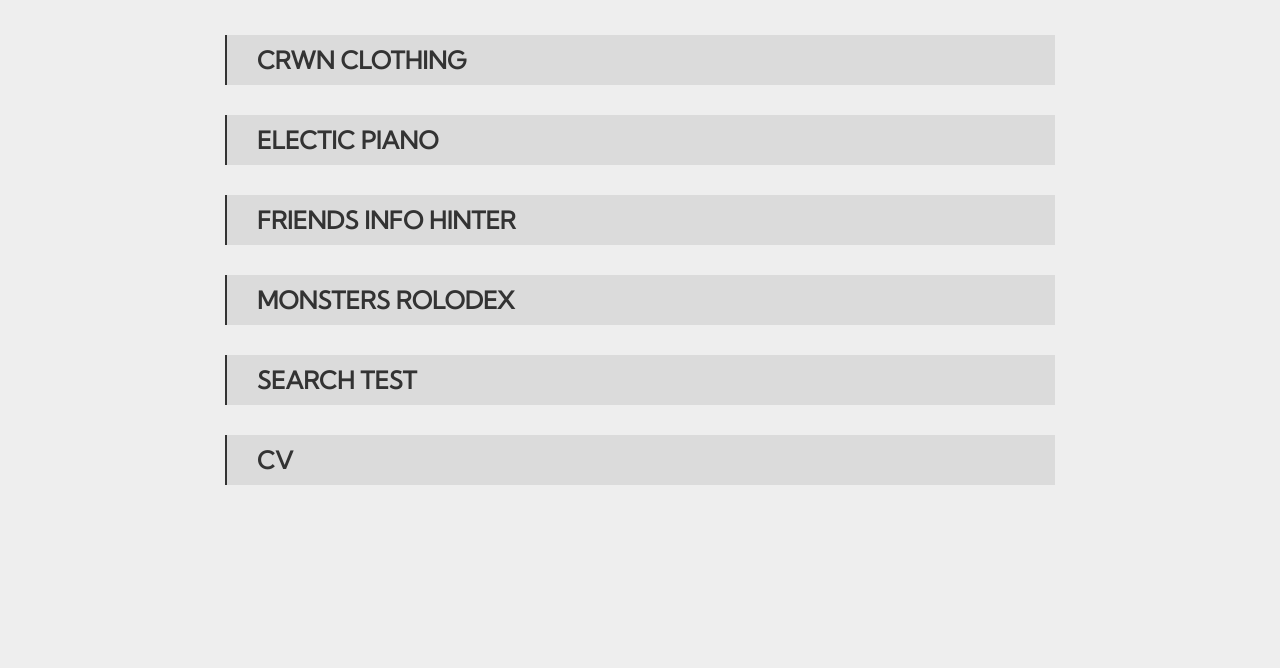
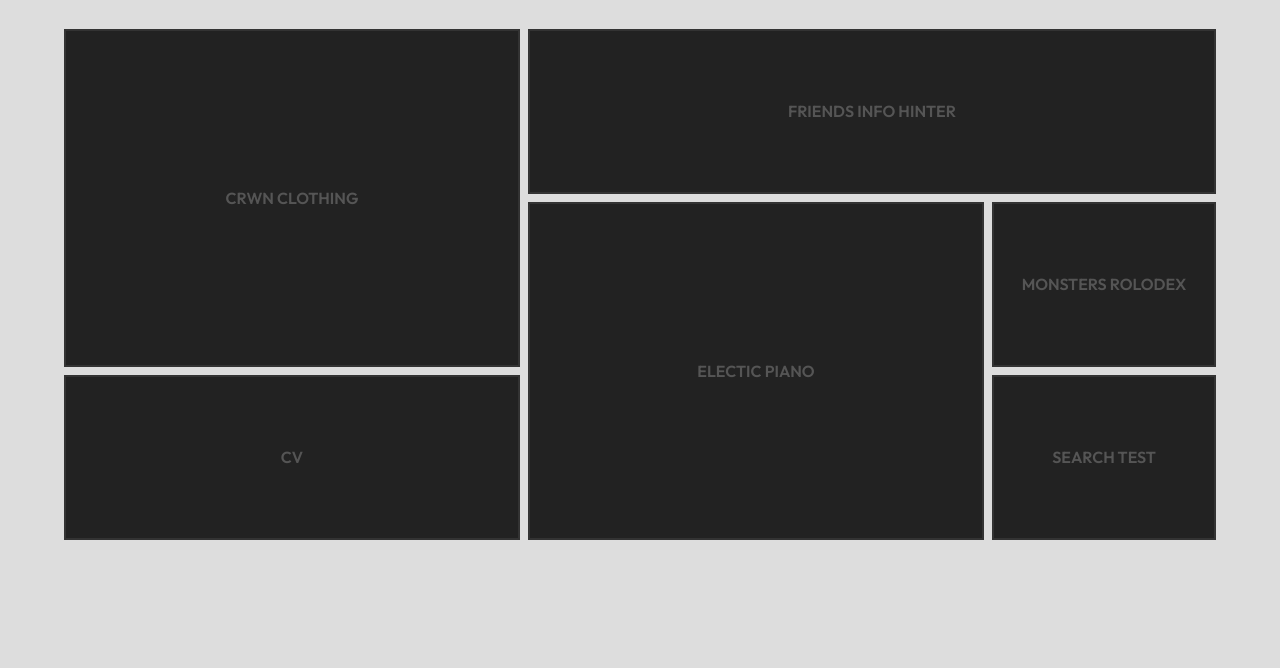
Before and after one commit to vahan-sahakyan/vahan-sahakyan.github.io, a plain HTML site: page index.html in a window 1280 px wide. Shown: the part 132-800 px from the top of the page. Drawn offline with Linux system fonts and the light colour scheme.

Commit message:
created grid layout

```diff
--- a/index.html
+++ b/index.html
@@ -5,34 +5,29 @@
     <meta http-equiv="X-UA-Compatible" content="IE=edge" />
     <meta name="viewport" content="width=device-width, initial-scale=1.0" />
     <link rel="stylesheet" href="style.css" />
-    <link
-      href="https://fonts.googleapis.com/css2?family=Kumbh+Sans"
-      rel="stylesheet"
-    />
+
+    <!-- FONTS -->
+    <!-- KUMBH SANS -->
+    <link href="https://fonts.googleapis.com/css2?family=Kumbh+Sans" rel="stylesheet" />
+    <!-- OUTFIT SANS -->
+    <link rel="preconnect" href="https://fonts.googleapis.com" />
+    <link rel="preconnect" href="https://fonts.gstatic.com" crossorigin />
+    <link href="https://fonts.googleapis.com/css2?family=Outfit:wght@300;400;500;600&display=swap" rel="stylesheet" />
+
     <title>Vahan Sahakyan</title>
   </head>
   <body>
+    <hr />
     <h1>VAHAN'S WORKSPACE</h1>
-    <a href="https://vahan-sahakyan.github.io/crwn-clothing"
-      ><h2>CRWN CLOTHING</h2></a
-    >
-
-    <a href="https://vahan-sahakyan.github.io/e-piano"
-      ><h2>ELECTIC PIANO</h2></a
-    >
-
-    <a href="https://vahan-sahakyan.github.io/friends-info-hinter"
-      ><h2>FRIENDS INFO HINTER</h2></a
-    >
-
-    <a href="https://vahan-sahakyan.github.io/monsters-rolodex"
-      ><h2>MONSTERS ROLODEX</h2></a
-    >
-
-    <a href="https://vahan-sahakyan.github.io/search-test"
-      ><h2>SEARCH TEST</h2></a
-    >
-
-    <a href="https://vahan-sahakyan.github.io/cv"><h2>CV</h2></a>
+    <div class="grid-container">
+      <a class="grid-item grid-item_1" href="https://vahan-sahakyan.github.io/crwn-clothing">CRWN CLOTHING</a>
+      <a class="grid-item grid-item_2" href="https://vahan-sahakyan.github.io/friends-info-hinter"
+        >FRIENDS INFO HINTER</a
+      >
+      <a class="grid-item grid-item_3" href="https://vahan-sahakyan.github.io/e-piano">ELECTIC PIANO</a>
+      <a class="grid-item grid-item_4" href="https://vahan-sahakyan.github.io/monsters-rolodex">MONSTERS ROLODEX</a>
+      <a class="grid-item grid-item_5" href="https://vahan-sahakyan.github.io/search-test">SEARCH TEST</a>
+      <a class="grid-item grid-item_6" href="https://vahan-sahakyan.github.io/cv">CV</a>
+    </div>
   </body>
 </html>
--- a/style.css
+++ b/style.css
@@ -1,14 +1,15 @@
 a {
   text-decoration: none;
-  color: #333;
+  color: #555;
 }
-h2:hover {
-  background-color: rgba(0, 0, 0, 0.04);
+.grid-item:hover {
+  background-color: rgb(25, 57, 56);
+  color: #222;
 }
 
 body {
-  font-family: 'Kumbh Sans', sans-serif;
-  background-color: #eee;
+  font-family: 'Outfit', sans-serif;
+  background-color: #ddd;
   display: flex;
   height: 84vh;
   flex-direction: column;
@@ -18,17 +19,54 @@ body {
   gap: 30px;
 }
 
+.grid-container {
+  display: grid;
+  grid-template-columns: repeat(5, 1fr);
+  grid-template-rows: repeat(3, 1fr);
+  height: 100vh;
+  width: 90vw;
+  gap: 0.5em;
+  /* align-items: center; */
+}
+.grid-item {
+  font-weight: bold;
+  border: 2px solid #333;
+  display: flex;
+  text-align: center;
+  justify-content: center;
+  align-items: center;
+  background-color: #222;
+}
+
+.grid-item_1 {
+  grid-row: span 2;
+  grid-column: span 2;
+}
+.grid-item_2 {
+  grid-column: span 3;
+}
+.grid-item_3 {
+  grid-row: span 2;
+  grid-column: span 2;
+}
+.grid-item_4 {
+}
+.grid-item_5 {
+  grid-column: -1 / -2;
+}
+.grid-item_6 {
+  grid-column: span 2;
+  grid-row: -1 / -2;
+}
+
 h1 {
-  flex: 0;
+  color: #333;
   text-align: center;
 }
 
 h2 {
   font-size: 1.5rem;
-  color: #333;
   margin: 0;
-  width: 60vw;
-  padding: 10px 30px;
-  border-left: 2px solid #333;
+  line-height: 10;
   background-color: rgba(0, 0, 0, 0.08);
 }
```
